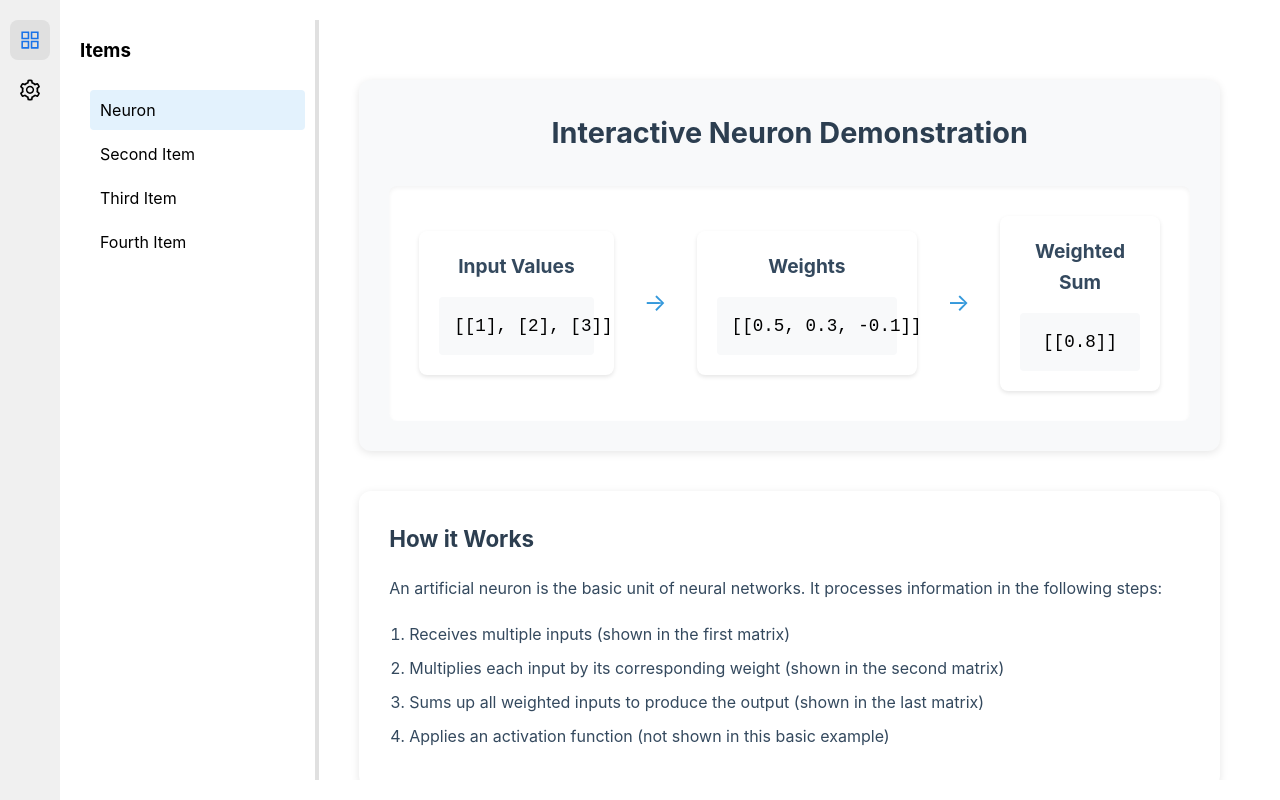
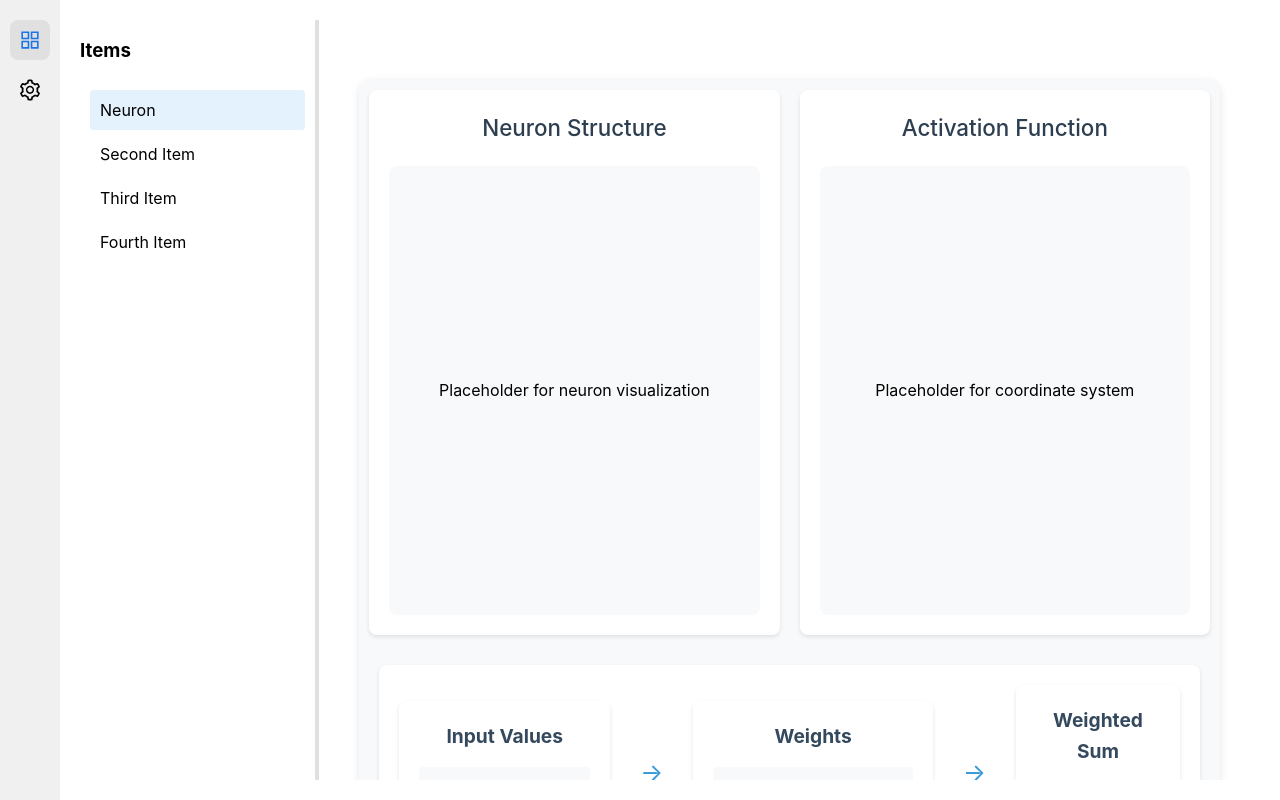
Before and after one commit to DamonDeng/NNCoreTech, a React (Create React App) app: page / in a window 1280 px wide. Both pictures are taken after a click on the element "Neuron". Built offline with nearby package versions, Linux system fonts and the light colour scheme.

Commit message:
Split Neuron demonstration into visualization sections: - Add left panel for neuron structure - Add right panel for activation function - Reorganize matrix display to bottom - Update styling for new layout

```diff
--- a/src/components/nn_content/Neuron.module.css
+++ b/src/components/nn_content/Neuron.module.css
@@ -8,17 +8,55 @@
 
 .demonstration {
   flex: 1;
-  padding: 30px;
+  padding: 10px;
   background-color: #f8f9fa;
   border-radius: 12px;
   box-shadow: 0 2px 8px rgba(0, 0, 0, 0.1);
+  min-height: 800px;
+  display: flex;
+  flex-direction: column;
 }
 
 .demonstration h3 {
-  margin: 0 0 30px 0;
+  margin: 0 0 10px 0;
   color: #2c3e50;
   font-size: 1.8em;
   text-align: center;
+}
+
+.demoContent {
+  display: flex;
+  flex: 1;
+  gap: 20px;
+  margin-bottom: 20px;
+}
+
+.neuronVisualization, .coordinateSystem {
+  flex: 1;
+  background-color: white;
+  border-radius: 8px;
+  box-shadow: 0 2px 4px rgba(0, 0, 0, 0.1);
+  padding: 20px;
+  display: flex;
+  flex-direction: column;
+}
+
+.visualTitle {
+  font-size: 1.4em;
+  color: #2c3e50;
+  margin-bottom: 20px;
+  text-align: center;
+  font-weight: 500;
+}
+
+.visualContent {
+  flex: 1;
+  display: flex;
+  align-items: center;
+  justify-content: center;
+  background-color: #f8f9fa;
+  border-radius: 8px;
+  padding: 20px;
 }
 
 .matrixDisplay {
@@ -26,10 +64,12 @@
   justify-content: center;
   align-items: center;
   gap: 20px;
-  padding: 30px;
+  padding: 20px;
   background-color: white;
   border-radius: 8px;
-  box-shadow: inset 0 2px 4px rgba(0, 0, 0, 0.05);
+  box-shadow: 0 2px 4px rgba(0, 0, 0, 0.1);
+  margin: 10px;
+  min-height: 150px;
 }
 
 .matrix {
--- a/src/components/nn_content/Neuron.tsx
+++ b/src/components/nn_content/Neuron.tsx
@@ -6,14 +6,32 @@ export function Neuron() {
   // Example weights and input
   const [weights] = useState(() => matrix([[0.5, 0.3, -0.1]]))
   const [input] = useState(() => matrix([[1], [2], [3]]))
-
-  // Calculate weighted sum
   const weightedSum = multiply(weights, input)
 
   return (
     <div className={styles.neuronContainer}>
       <div className={styles.demonstration}>
-        <h3>Interactive Neuron Demonstration</h3>
+        <div className={styles.demoContent}>
+          {/* Left side - Neuron visualization */}
+          <div className={styles.neuronVisualization}>
+            <div className={styles.visualTitle}>Neuron Structure</div>
+            {/* We'll add squares and lines here */}
+            <div className={styles.visualContent}>
+              <div>Placeholder for neuron visualization</div>
+            </div>
+          </div>
+
+          {/* Right side - Coordinate system */}
+          <div className={styles.coordinateSystem}>
+            <div className={styles.visualTitle}>Activation Function</div>
+            {/* We'll add coordinate system here */}
+            <div className={styles.visualContent}>
+              <div>Placeholder for coordinate system</div>
+            </div>
+          </div>
+        </div>
+
+        {/* Matrix display at the bottom */}
         <div className={styles.matrixDisplay}>
           <div className={styles.matrix}>
             <h4>Input Values</h4>
```
